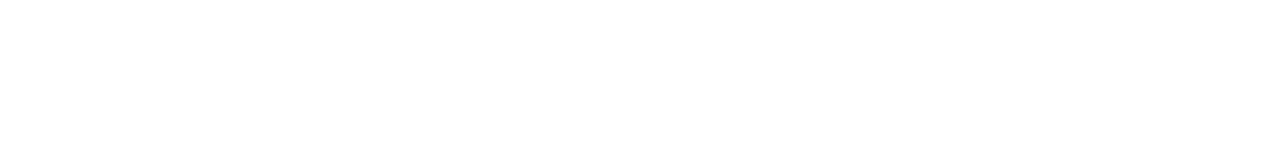
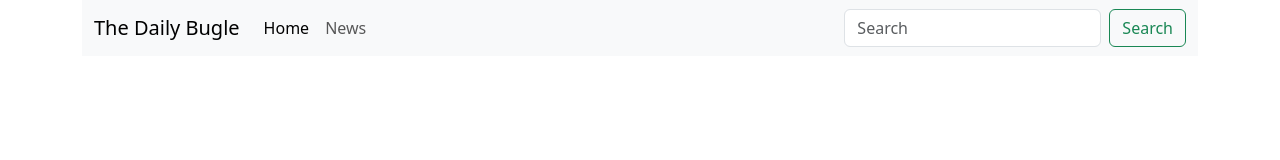
Before and after one commit to AbhijitSarker/daily-bugle, a plain HTML site: page index.html in a window 1280 px wide. Drawn offline with nearby package versions, Linux system fonts and the light colour scheme.

Commit message:
navbar content

```diff
--- a/index.html
+++ b/index.html
@@ -2,14 +2,55 @@
 <html lang="en">
 
 <head>
-    <meta charset="UTF-8">
-    <meta http-equiv="X-UA-Compatible" content="IE=edge">
-    <meta name="viewport" content="width=device-width, initial-scale=1.0">
+    <meta charset="UTF-8" />
+    <meta http-equiv="X-UA-Compatible" content="IE=edge" />
+    <meta name="viewport" content="width=device-width, initial-scale=1.0" />
     <title>The Daily Bugle</title>
+    <link href="https://cdn.jsdelivr.net/npm/bootstrap@5.3.0-alpha3/dist/css/bootstrap.min.css" rel="stylesheet"
+        integrity="sha384-KK94CHFLLe+nY2dmCWGMq91rCGa5gtU4mk92HdvYe+M/SXH301p5ILy+dN9+nJOZ" crossorigin="anonymous" />
+
 </head>
 
 <body>
+    <!-- navbar content -->
+    <header class="container">
+        <nav class="navbar navbar-expand-lg bg-body-tertiary">
+            <div class="container-fluid">
+                <button class="navbar-toggler" type="button" data-bs-toggle="collapse"
+                    data-bs-target="#navbarTogglerDemo01" aria-controls="navbarTogglerDemo01" aria-expanded="false"
+                    aria-label="Toggle navigation">
+                    <p class="navbar-toggler-icon"></p>
+                </button>
+                <div class="collapse navbar-collapse" id="navbarTogglerDemo01">
+                    <a class="navbar-brand" href="#">The Daily Bugle</a>
+                    <ul class="navbar-nav me-auto mb-2 mb-lg-0 ">
+                        <li class="nav-item">
+                            <a class="nav-link active" aria-current="page" href="#">Home</a>
+                        </li>
 
+                        <li class="nav-item">
+                            <a class="nav-link">News</a>
+                        </li>
+                    </ul>
+                    <form class="d-flex" role="search">
+                        <input class="form-control me-2" type="search" placeholder="Search" aria-label="Search" />
+                        <button class="btn btn-outline-success" type="submit">
+                            Search
+                        </button>
+                    </form>
+                </div>
+            </div>
+        </nav>
+    </header>
+    <!-- navbar ends here -->
+
+
+
+
+
+    <script src="https://cdn.jsdelivr.net/npm/bootstrap@5.3.0-alpha3/dist/js/bootstrap.bundle.min.js"
+        integrity="sha384-ENjdO4Dr2bkBIFxQpeoTz1HIcje39Wm4jDKdf19U8gI4ddQ3GYNS7NTKfAdVQSZe"
+        crossorigin="anonymous"></script>
 </body>
 
 </html>
```
Also changed, not shown: js/app.js (added), js/functions.js (added).
